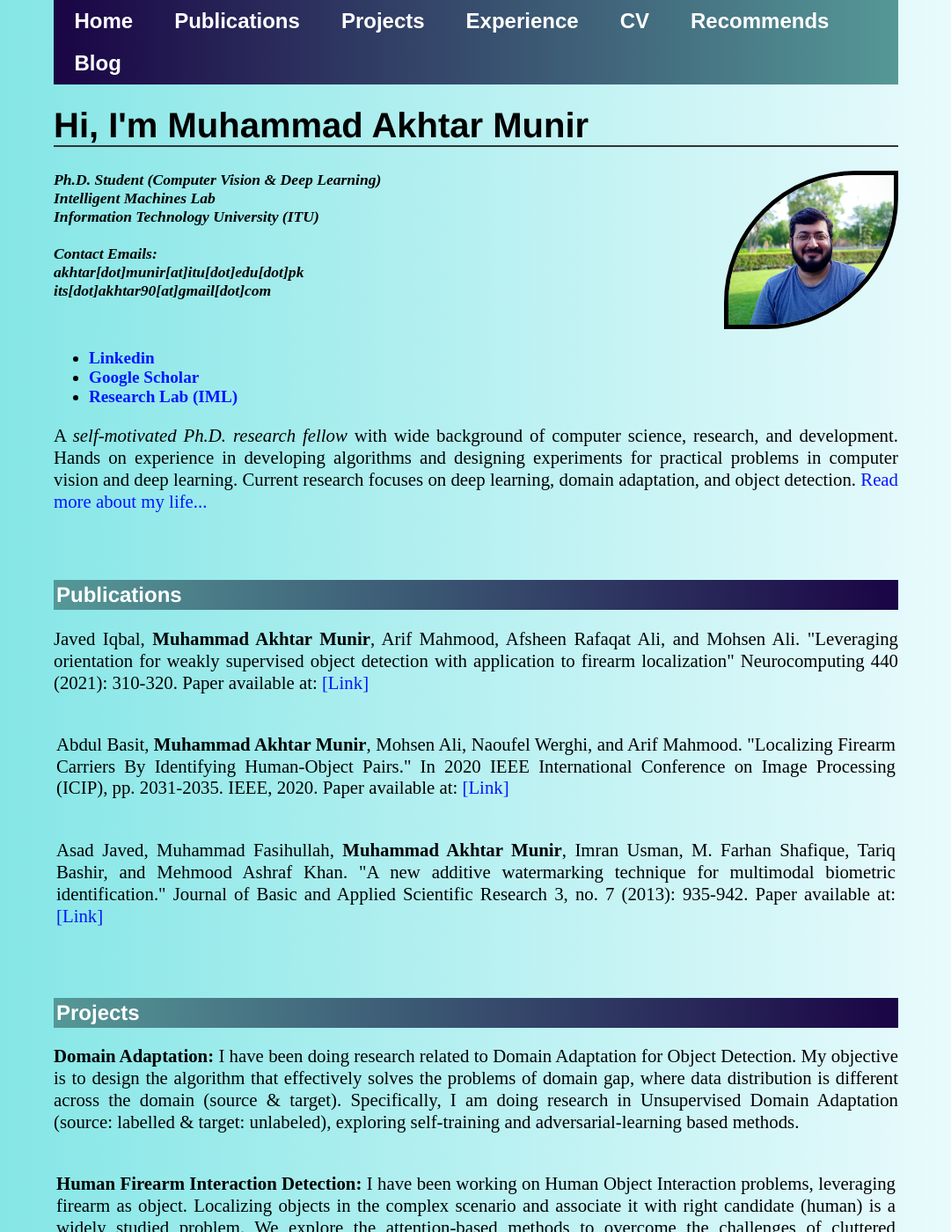
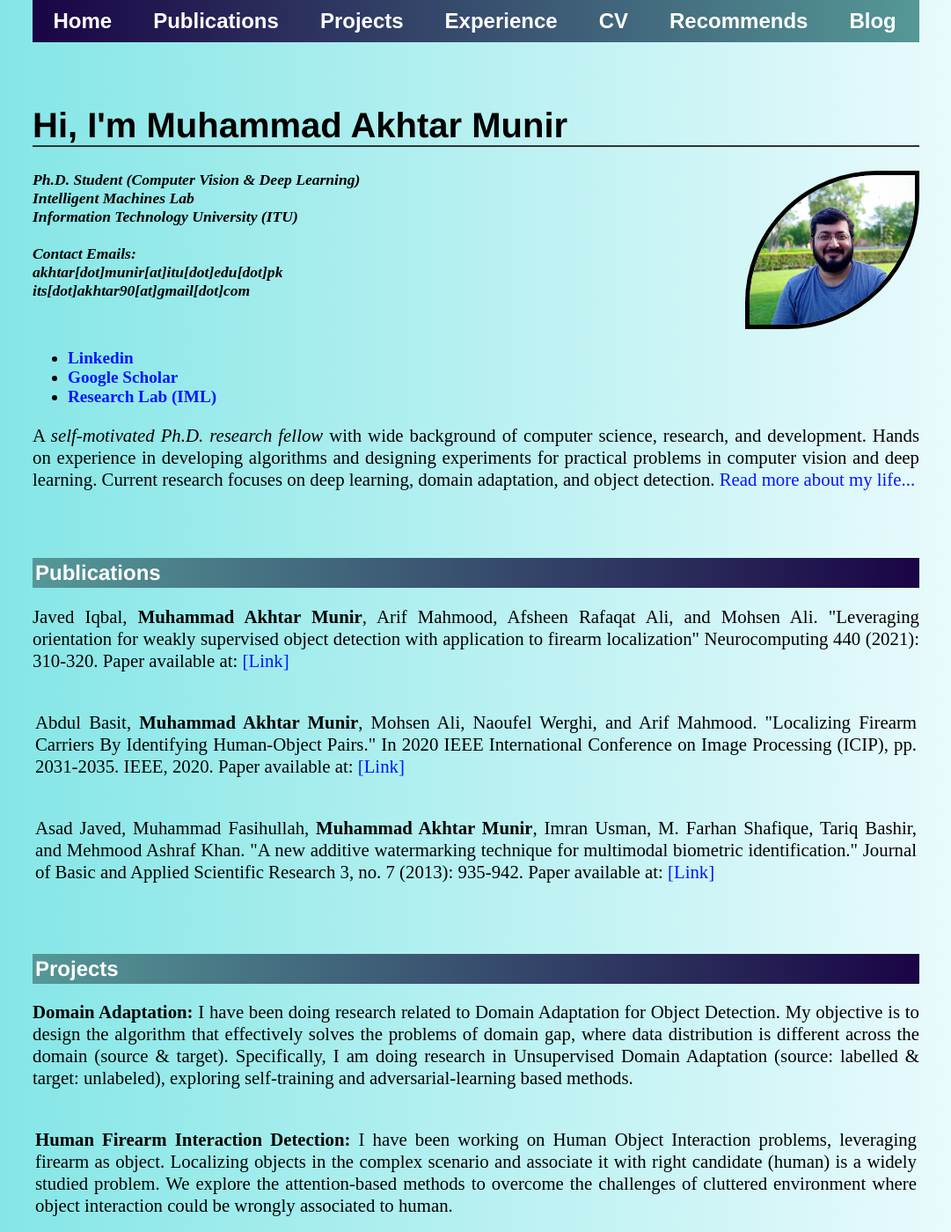
Before and after one commit to akhtarvision/akhtarvision.github.io, a Jekyll site: the page built from index.html, in a window 1280 px wide and 1400 px high. Shown: the whole window at 88% size, without its empty margins (99-1180 px from the left). Built offline with Jekyll 4.4.1, drawn with Linux system fonts in a browser that asks for light colours.

Commit message:
Update main.css

```diff
--- a/css/main.css
+++ b/css/main.css
@@ -1,6 +1,6 @@
 body {
     margin: 60px auto;
-    width: 75%;
+    width: 63em;
 /*     background-color: #000; */
 /*     background-color: gr; */
 background-image: linear-gradient(to right, #7CE4E4, #f2fcfe);
@@ -95,7 +95,7 @@ address {
 
   position: fixed; /* Set the navbar to fixed position */
   top: 0; /* Position the navbar at the top of the page */
-  width: 75%; /* Full width */
+  width: 63em; /* Full width */
 }
 
 /* Links inside the navbar */
```
